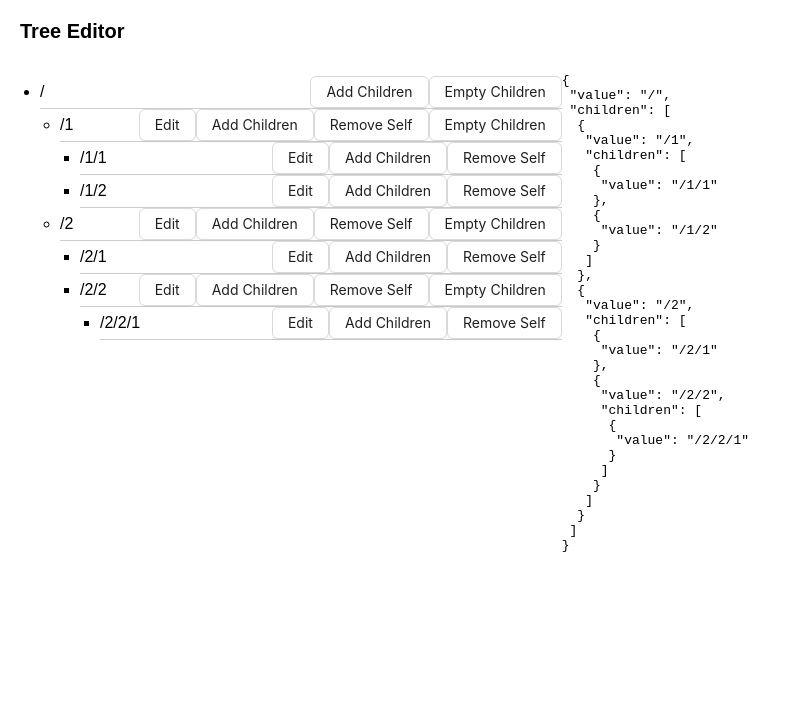
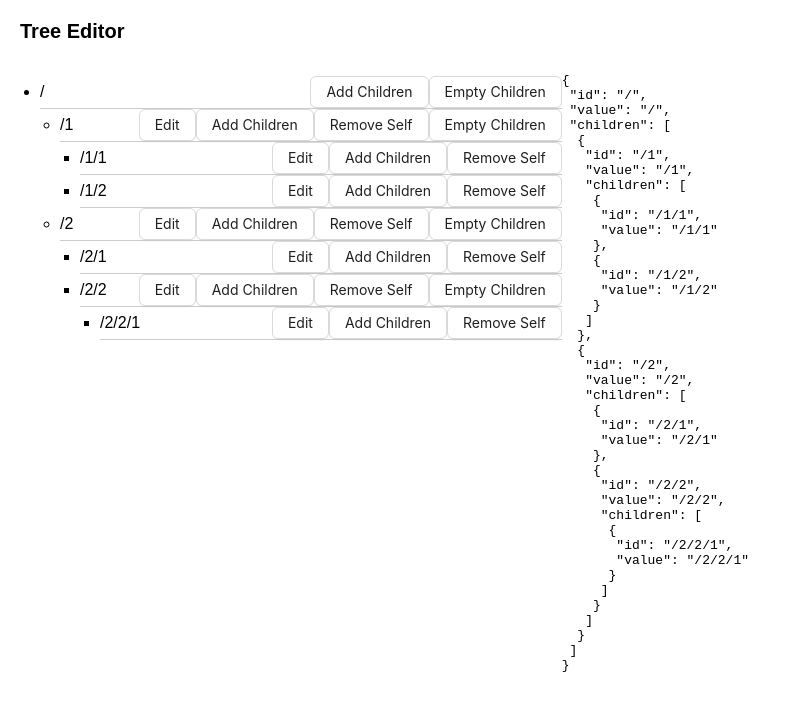
Before and after one commit to gogoend/react-component-practise, a React (Create React App) app: page / in a window 1280 px wide. Shown: the top 706 px of the page, without its empty margins (0-791 px from the left). Built offline with nearby package versions, Linux system fonts and the light colour scheme.

Commit message:
fix(表单校验): WIP: key有误导致节点更新不正确（index为key时，删除中间元素将会出现的问题）；TODO: 取消编辑后恢复初始值的逻辑

```diff
--- a/src/demos/Tree.tsx
+++ b/src/demos/Tree.tsx
@@ -2,6 +2,9 @@ import React, { useState } from "react";
 import { Button, Input, Form } from "antd";
 
 const nodeFactory = (parent) => ({
+  id: `${parent.value === "/" ? parent.id : parent.id + "/"}${
+    (parent.children ?? []).length + 1
+  }`,
   value: `${parent.value === "/" ? parent.value : parent.value + "/"}${
     (parent.children ?? []).length + 1
   }`,
@@ -107,7 +110,7 @@ const TreeNode = ({ node, onChange, onRemove }) => {
       )}
       {node.children &&
         node.children.map((child, index) => (
-          <ul key={index}>
+          <ul key={child.id}>
             <TreeNode
               node={child}
               onChange={(newNode) => {
@@ -159,17 +162,20 @@ const Tree = ({ data }) => {
 
 // Sample tree data
 const treeData = {
+  id: "/",
   value: "/",
   children: [
     {
+      id: "/1",
       value: "/1",
-      children: [{ value: "/1/1" }, { value: "/1/2" }],
+      children: [{ id: "/1/1" ,value: "/1/1" }, { id: "/1/2", value: "/1/2" }],
     },
     {
+      id: "/2",
       value: "/2",
       children: [
-        { value: "/2/1" },
-        { value: "/2/2", children: [{ value: "/2/2/1" }] },
+        { id: "/2/1", value: "/2/1" },
+        { id: "/2/2", value: "/2/2", children: [{ id: "/2/2/1", value: "/2/2/1" }] },
       ],
     },
   ],
```
